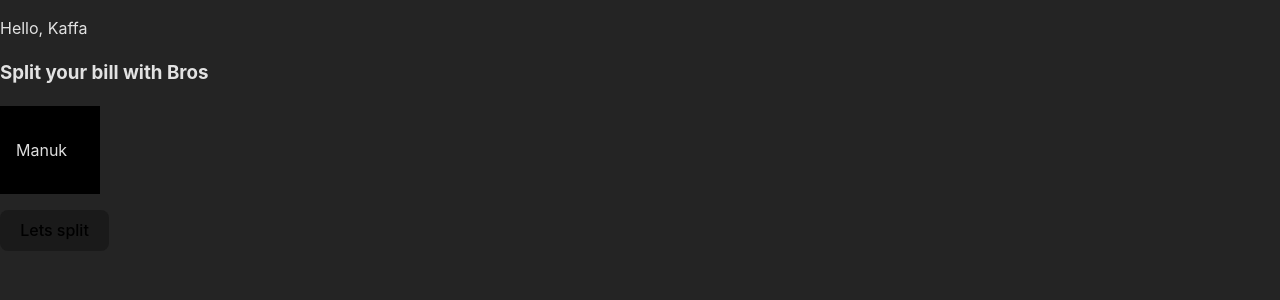
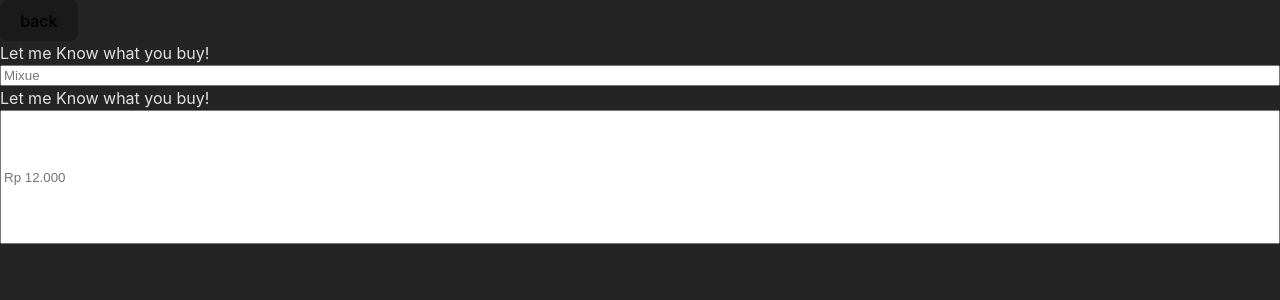
Before and after one commit to ridhorayputraa/split-bros, a React (Vite) app: page / in a window 1280 px wide. Shown: the top 300 px of the page. Built offline with nearby package versions, Linux system fonts and the light colour scheme.

Commit message:
ubah split

```diff
--- a/src/App.jsx
+++ b/src/App.jsx
@@ -12,7 +12,7 @@
 
   return (
     <>
-      <MainKaffa />
+      <Split/>
     </>
   );
 }
```
